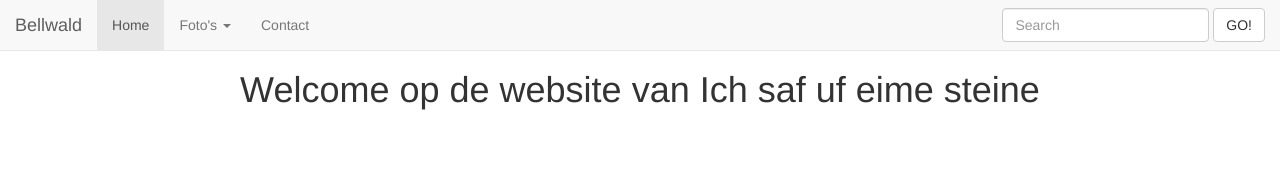
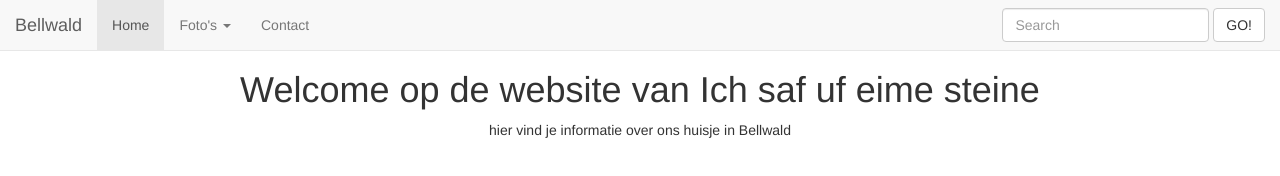
Before and after one commit to tiesnoordhuis/Bellwald, a plain HTML site: page index.html in a window 1280 px wide. Drawn offline with nearby package versions, Linux system fonts and the light colour scheme.

Commit message:
updated tekst

```diff
--- a/css/styleties.css
+++ b/css/styleties.css
@@ -45,7 +45,7 @@ body {
 
 /* zorgt ervoor dat de text in het midden komt met genoeg ruimte */
 .welcomeTextContainer{
-	width: 70%;
-	min-width: 500px;
+	width: 700px;
+	max-width: 100%;
 	margin: auto;
 }
--- a/index.html
+++ b/index.html
@@ -37,7 +37,9 @@
       <ul class="nav navbar-nav">
         <li class="active"><a href="index.html">Home<span class="sr-only">(current)</span></a></li>
         <li class="dropdown">
-          <a href="#" class="dropdown-toggle" data-toggle="dropdown" role="button" aria-haspopup="true" aria-expanded="false">Foto's <span class="caret"></span></a>
+			<a href="#" class="dropdown-toggle" data-toggle="dropdown" role="button" aria-haspopup="true" aria-expanded="false">
+				Foto's <span class="caret"></span>
+			</a>
           <ul class="dropdown-menu">
             <li><a href="fotos.html">the house</a></li>
             <li role="separator" class="divider"></li>
@@ -60,8 +62,10 @@
 	</nav>
 <div id="mainContainer" class="container-fluid"><!-- main container voor content -->
 
-	<div id="welcomeText" class="welcomeTextContainer">
+	<div class="col-xs-12 col-md-8 col-md-offset-2">
 		<h1 class="text-center">Welcome op de website van Ich saf uf eime steine</h1>
+
+		<p class="text-center">hier vind je informatie over ons huisje in Bellwald</p>
 
 	</div>
 
```
Also changed, not shown: contact.html (+6 -1 lines).
